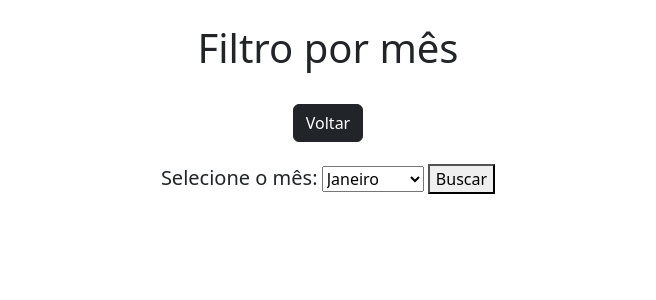
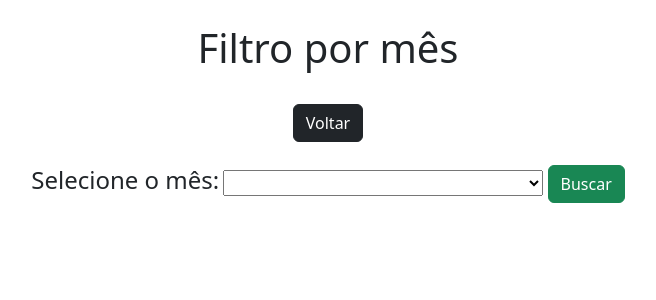
Before and after one commit to eriknathan/delta-reboque-django, a Django app: page /filtro/ in a window 1280 px wide. Shown: the part 68-368 px from the top of the page, without its empty margins (312-968 px from the left). Run offline with Django 4.2, Linux system fonts and the light colour scheme.

Commit message:
refactor: atualizando funções de filtragem do projeto

```diff
--- a/delta/templates/filtro.html
+++ b/delta/templates/filtro.html
@@ -1,5 +1,5 @@
 <!DOCTYPE html>
-<html lang="en">
+<html lang="pt-br">
 <head>
     <meta charset="UTF-8">
     <title>Delta Reboque</title>
@@ -14,13 +14,14 @@
     </nav>
 
     <h1 class="text-center pt-4">Filtro por mês</h1>
-    <div class="col-8 m-auto pt-4 pb-2 text-center">
+    <div class="col-15 m-auto pt-4 pb-2 text-center">
         <a href="/" class="btn btn-dark">Voltar</a>
 
         <form method="POST">
             {% csrf_token %}
-            <label for="mes" class="pt-4"><h5>Selecione o mês:</h5></label>
-          <select name="mes" id="mes" class="custom-select">
+            <label for="mes" class="pt-4"><h4>Selecione o mês: </h4></label>
+            <select name="mes" id="mes" class="col-3 m-auto">
+                <option value="0"></option>
                 <option value="1">Janeiro</option>
                 <option value="2">Fevereiro</option>
                 <option value="3">Março</option>
@@ -34,11 +35,11 @@
                 <option value="11">Novembro</option>
                 <option value="12">Dezembro</option>
             </select>
-          <button type="submit">Buscar</button>
+            <button type="submit" class="btn btn-success">Buscar</button>
         </form>
 
         {% if dados %}
-        <h3 class="pt-4">Valor total do mês {{ mes }}: R$ {{ total_valor }}</h3>
+        <h3 class="pt-3">Valor total do mês {{ mes }}: R$ {{ total_valor }}</h3>
         <div class="col-8 m-auto pt-3 pb-2 text-center">
             <table class="table mx-auto">
                     <thead class="thead-dark">
--- a/delta/templates/index.html
+++ b/delta/templates/index.html
@@ -14,7 +14,7 @@
         <div class="collapse navbar-collapse" id="navbarNav">
             <ul class="navbar-nav">
               <li class="nav-item active">
-                <a class="nav-link" href="/filtro">FILTRO</a>
+                <a class="nav-link" href="/filtro">Filtro</a>
               </li>
             </ul>
         </div>
```
Lines whose indentation alone changed are shown as unchanged.
